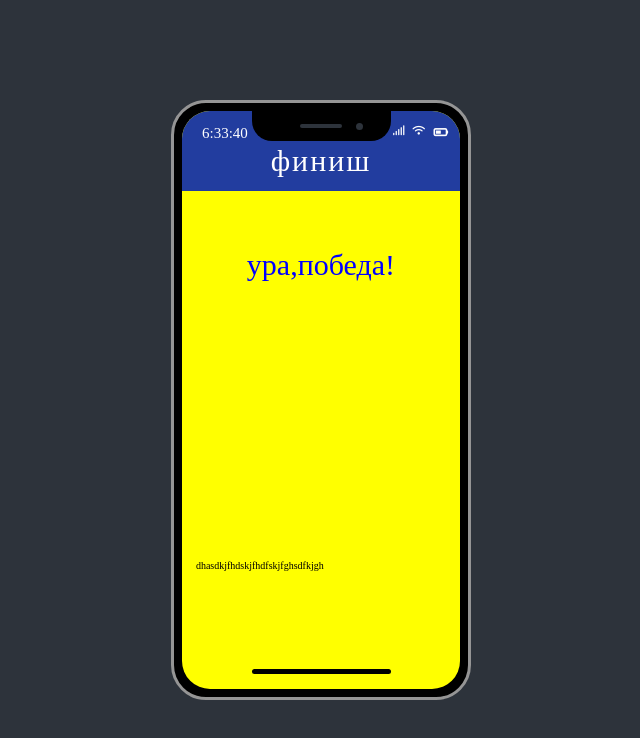
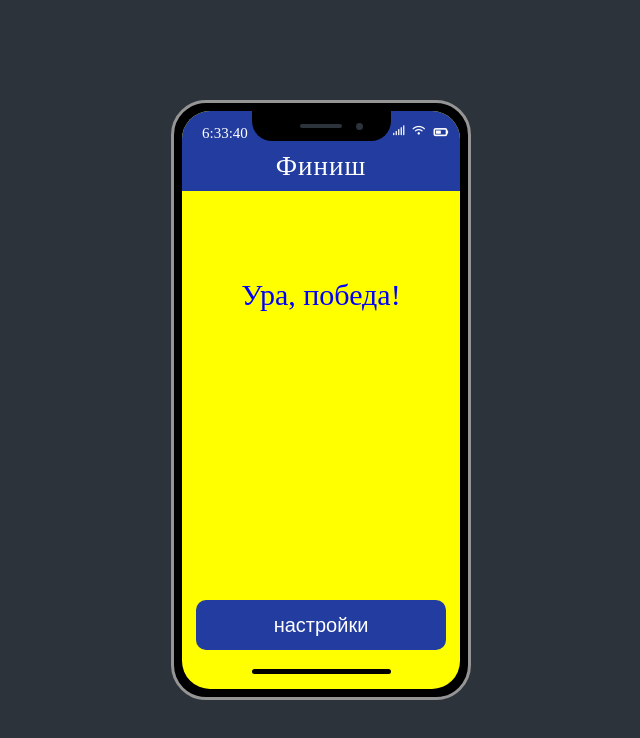
Before and after one commit to Sergey-Shar/timer_tabata, a website built with webpack: page src/index.html in a window 1280 px wide. Both pictures are taken after a click on the button "старт". Shown: the whole page, without its empty margins (319-959 px from the left). Built offline with nearby package versions, Linux system fonts and the light colour scheme.

Commit message:
the main part of the work is completed, there is a reset function and a return to settings.

```diff
--- a/src/scripts/components/App.ts
+++ b/src/scripts/components/App.ts
@@ -1,5 +1,5 @@
 import { decrementHandler, incrementHandler, startTimerHandler } from "../eventhandlers";
-import { setHandlerCklick, setHandlerClickAll } from "../helpers";
+import { setHandlerClick, setHandlerClickAll } from "../helpers";
 import { setBoxSeting } from "./BoxSeting";
 import { setScreenClock } from "./ScreenClock"
 
@@ -8,6 +8,6 @@ export const App = () => {
     setBoxSeting()
     setHandlerClickAll("increment", incrementHandler)
     setHandlerClickAll("decrement", decrementHandler)
-    setHandlerCklick('start-button', startTimerHandler)
+    setHandlerClick('btn-start', startTimerHandler)
 
 }
--- a/src/scripts/components/BoxPreparation.ts
+++ b/src/scripts/components/BoxPreparation.ts
@@ -6,7 +6,7 @@ export const createBoxPreparation = (title: string, counter: number | string, cl
   return ` <div id="box-timer" class="box-preparation">
             <div id="preparation-counter" class="preparation-counter ${className}">${counter}</div>
             <div class="footer">
-            dhasdkjfhdskjfhdfskjfghsdfkjgh
+            <button id="reset-timer" class="reset-btn ${className}">сброс</button>
             </div>
             </div>`
 }
--- a/src/scripts/components/BoxSeting.ts
+++ b/src/scripts/components/BoxSeting.ts
@@ -3,7 +3,7 @@ import { setHeader } from "./Header";
 
 
 const createBoxSeting = () => {
-    setHeader("настройка")
+    setHeader("Настройка")
     return `<div id="settings" class="settings-container">
     <div class="preparation">
       <div class="box-picker">
--- a/src/scripts/components/Timer.ts
+++ b/src/scripts/components/Timer.ts
@@ -1,24 +1,25 @@
+import { footerBtnHandler } from "../eventhandlers";
 import {
-  delay,
   getDOMElementByid,
   getQuerySelector,
-  removeRender,
+  setHandlerClick,
   setRemoveClassName,
 } from "../helpers";
 import { createBoxPreparation } from "./BoxPreparation";
-import { setBoxSeting } from "./BoxSeting";
 
-let counter: any = null;
+export let counter: any = null;
 
 export const preparation = (count: number) => {
   setRemoveClassName(getDOMElementByid("screen"), "preparation", count * 1000);
   setRemoveClassName(getDOMElementByid("header"), "preparation", count * 1000);
 
   getQuerySelector("timer-container").innerHTML = createBoxPreparation(
-    "подготовка",
+    "Подготовка",
     count,
     ""
   );
+
+  setHandlerClick('reset-timer', footerBtnHandler)
   counter = setInterval(
     () => (getQuerySelector("preparation-counter").innerText = `${--count}`),
     1000
@@ -31,10 +32,12 @@ export const work = (count: number) => {
 
   clearInterval(counter);
   getQuerySelector("timer-container").innerHTML = createBoxPreparation(
-    "работа",
+    "Работа",
     count,
     ""
   );
+  setHandlerClick('reset-timer', footerBtnHandler)
+
   counter = setInterval(
     () => (getQuerySelector("preparation-counter").innerText = `${--count}`),
     1000
@@ -47,10 +50,12 @@ export const rest = (count: number) => {
 
   clearInterval(counter);
   getQuerySelector("timer-container").innerHTML = createBoxPreparation(
-    "отдых",
+    "Отдых",
     count,
     ""
   );
+  setHandlerClick('reset-timer', footerBtnHandler)
+
   counter = setInterval(
     () => (getQuerySelector("preparation-counter").innerText = `${--count}`),
     1000
@@ -60,10 +65,11 @@ export const rest = (count: number) => {
 export const finish = () => {
   clearInterval(counter);
   getQuerySelector("timer-container").innerHTML = createBoxPreparation(
-    "финиш",
-    "ура,победа!",
+    "Финиш",
+    "Ура, победа!",
     "finish"
   );
-  setRemoveClassName(getDOMElementByid("screen"), "finish", 5000);
-  delay(5000).then(setBoxSeting);
+  getQuerySelector("reset-btn").innerText = "настройки";
+  getDOMElementByid("screen").classList.add("finish");
+  setHandlerClick("reset-timer", footerBtnHandler);
 };
--- a/src/scripts/eventhandlers/index.ts
+++ b/src/scripts/eventhandlers/index.ts
@@ -1,6 +1,5 @@
-import { createBoxPreparation } from "../components/BoxPreparation";
 import { finish, preparation, rest, work } from "../components/Timer";
-import { delay, getDOMElementByid, getQuerySelector, removeRender, setRemoveClassName, setRemoveClassNameAll } from "../helpers";
+import { delay, getDOMElementByid, setRemoveClassName, setRemoveClassNameAll } from "../helpers";
 import { stateSettings } from "../state";
 
 export const incrementHandler = (event: any) => {
@@ -65,7 +64,6 @@ export const decrementHandler = (event: any) => {
     }
 };
 
-
 const showPraparation = async () => {
     preparation(stateSettings.countPreparation)
     await delay(stateSettings.countPreparation * 1000)
@@ -85,12 +83,12 @@ const trainingСycle = (fun: any, count: number) => {
     return count === 0 ? finish() : fun().then(() => trainingСycle(fun, count - 1))
 }
 
-
+export const footerBtnHandler = () => {
+    location.href = location.href
+}
 
 export const startTimerHandler = () => {
     setRemoveClassName(getDOMElementByid('btn-start'), 'click-active', 100)
     stateSettings.countPreparation === 0 ? trainingСycle(training, stateSettings.countCyrcle) :
-        showPraparation()
-
-
+    showPraparation()
 }
--- a/src/scripts/helpers/index.ts
+++ b/src/scripts/helpers/index.ts
@@ -33,6 +33,6 @@ export const setHandlerClickAll = (element: string, fun: any) => {
   getQuerySelectorAll(element)?.forEach(item => item.addEventListener('click', fun))
 }
 
-export const setHandlerCklick = (element: string, fun: any) => {
-  getQuerySelector(element)?.addEventListener('click', fun)
+export const setHandlerClick = (element: string, fun: any) => {
+  getDOMElementByid(element)?.addEventListener('click', fun)
 }
--- a/src/style.css
+++ b/src/style.css
@@ -203,10 +203,11 @@ html {
 }
 
 .title {
-  margin-top: 2rem;
-  font-size: 3rem;
+  margin-top: 3rem;
+  font-size: 2.7rem;
   color: #fff;
-  letter-spacing: 0.2rem;
+  letter-spacing: 0.1rem;
+  font-weight: 100
 }
 
 .timer-container {
@@ -241,7 +242,7 @@ html {
 }
 
 .title-picker {
-  font-size: 1.6rem;
+  font-size: 1.8rem;
   margin-bottom: 1rem;
 }
 
@@ -284,6 +285,7 @@ html {
 
 .start-button {
   transition-duration: 0.1s;
+  font-size: 2rem;
   margin-top: 1rem;
   height: 50%;
   border: none;
@@ -325,11 +327,31 @@ html {
 
 .preparation-counter.finish {
   color: blue;
-  margin-top: 5rem;
+  margin-top: 8rem;
   font-size: 3rem;
 }
 
 .footer {
+  display: flex;
+  justify-content: center;
   height: 10rem;
   width: 100%;
 }
+
+.reset-btn {
+  transition-duration: 0.1s;
+  font-size: 2rem;
+  margin-top: 4rem;
+  height: 50%;
+  width: 100%;
+  border: none;
+  cursor: pointer;
+  border-radius: 1rem;
+  cursor: pointer;
+}
+
+.reset-btn.finish {
+  color: #fff;
+  transition-duration: 0.1s;
+  background-color: rgb(34, 61, 159);
+}
```
Also changed, not shown: src/index.html (+5 -5 lines), src/scripts/state/index.ts (+6 -6 lines), 1 other file.
